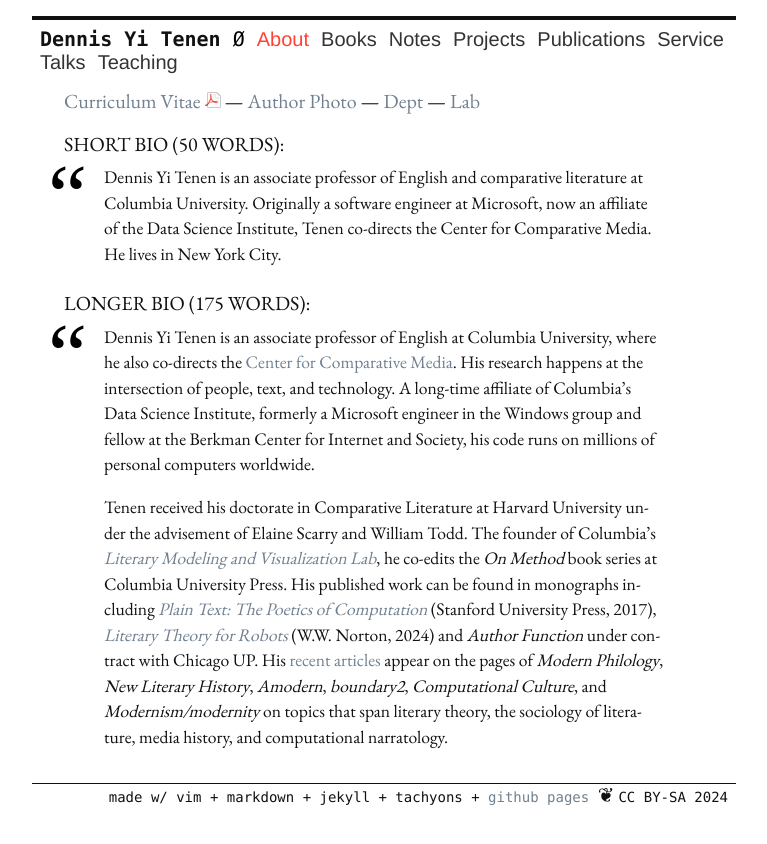
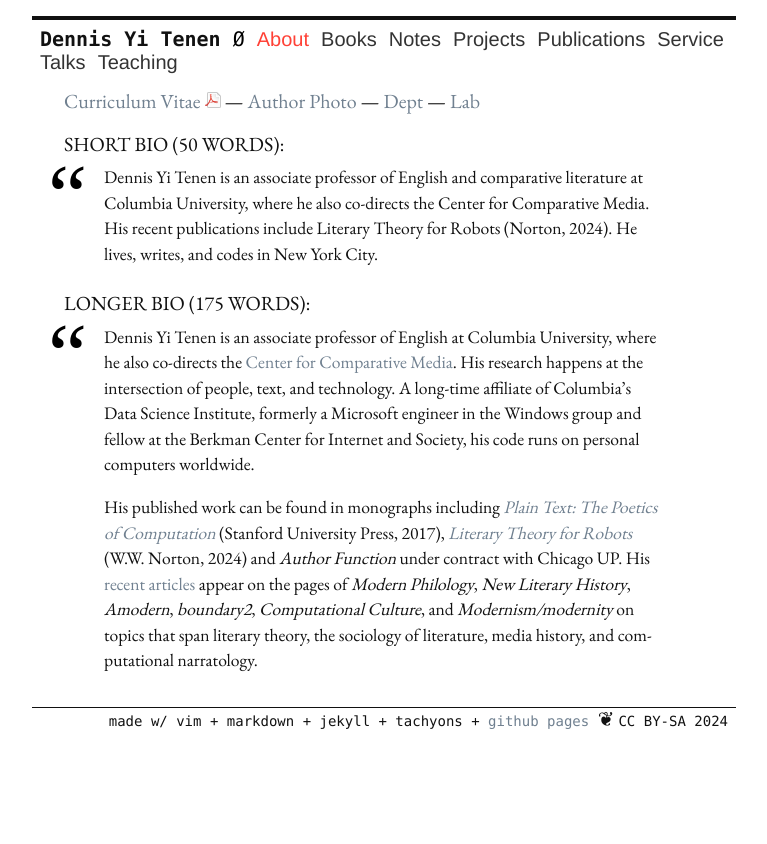
Before and after one commit to denten/denten.github.io, a Jekyll site: the page built from _pages/about.md, in a window 1280 px wide. Shown: the top 844 px of the page, without its empty margins (256-1023 px from the left). Built offline with Jekyll 4.4.1, drawn with Linux system fonts in a browser that asks for light colours; nearby versions of some CDN libraries.

Commit message:
update bio

```diff
--- a/_pages/about.md
+++ b/_pages/about.md
@@ -10,8 +10,9 @@ title: "about"
 ## Short Bio (50 words):
 
 > Dennis Yi Tenen is an associate professor of English and comparative literature at Columbia
-University. Originally a software engineer at Microsoft, now an affiliate of the Data Science
-Institute, Tenen co-directs the Center for Comparative Media. He lives in New York City.
+University, where he also co-directs the Center for Comparative Media. His recent publications
+include Literary Theory for Robots (Norton, 2024). He lives, writes, and codes in New York
+City.
 
 ## Longer Bio (175 words):
 
@@ -19,11 +20,8 @@ Institute, Tenen co-directs the Center for Comparative Media. He lives in New Yo
 > co-directs the [Center for Comparative Media][12]. His research happens at the intersection of
 > people, text, and technology. A long-time affiliate of Columbia’s Data Science Institute,
 > formerly a Microsoft engineer in the Windows group and fellow at the Berkman Center for
-> Internet and Society, his code runs on millions of personal computers worldwide.
+> Internet and Society, his code runs on personal computers worldwide.
 >
-> Tenen received his doctorate in Comparative Literature at Harvard University under the
-> advisement of Elaine Scarry and William Todd. The founder of Columbia's [*Literary Modeling and
-> Visualization Lab*][8], he co-edits the *On Method* book series at Columbia University Press.
 > His published work can be found in monographs including [*Plain Text: The Poetics of
 > Computation*][3] (Stanford University Press, 2017), [*Literary Theory for Robots*][11] (W.W.
 > Norton, 2024) and *Author Function* under contract with Chicago UP. His [recent articles][22]
```
